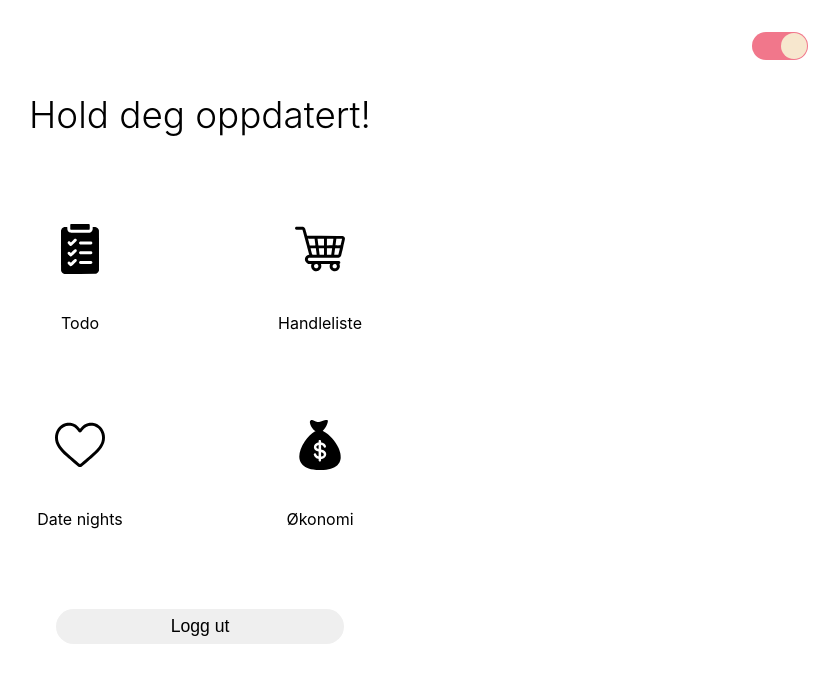
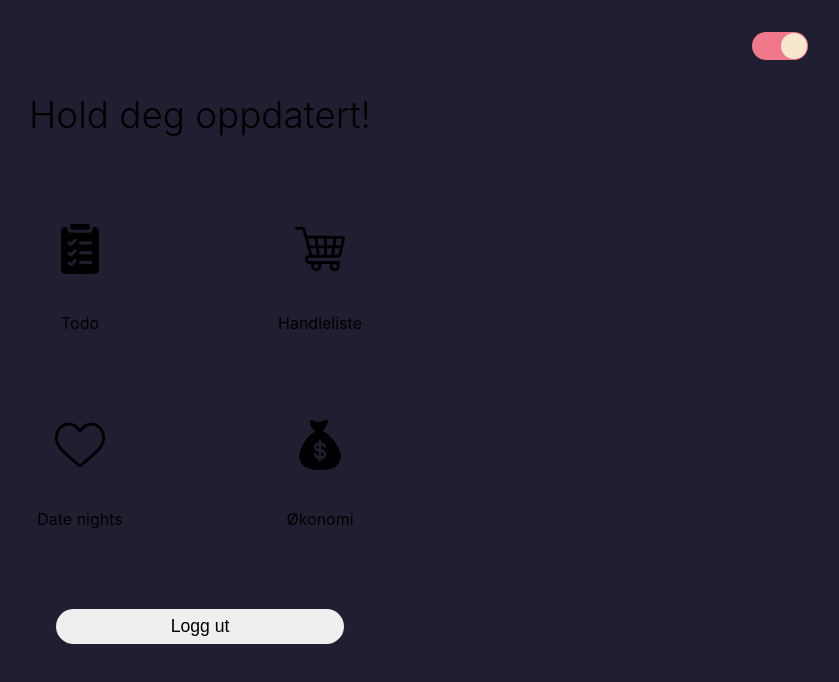
Before and after one commit to AndersAarsaether/Gilbert, a React (Create React App) app: page / in a window 1280 px wide. Shown: the top 682 px of the page, without its empty margins (440-1279 px from the left). Built offline with nearby package versions, Linux system fonts and the light colour scheme.

Commit message:
Found issue

```diff
--- a/src/App.tsx
+++ b/src/App.tsx
@@ -13,10 +13,10 @@ import NotFoundContainer from "screens/errors/notfound/NotFoundContainer";
 
 const App: FC = () => {
   const theme = useSelector((state: AppState) => state.theme);
-  console.log(theme);
+  console.log(theme.theme);
   console.log(theme.backgroundColor);
   return (
-    <GlobalWrapper background={theme.backgroundColor}>
+    <GlobalWrapper background={theme.theme.backgroundColor}>
       <ThemeSwitch />
       <ContentWrapper>
         <Margin>
```
